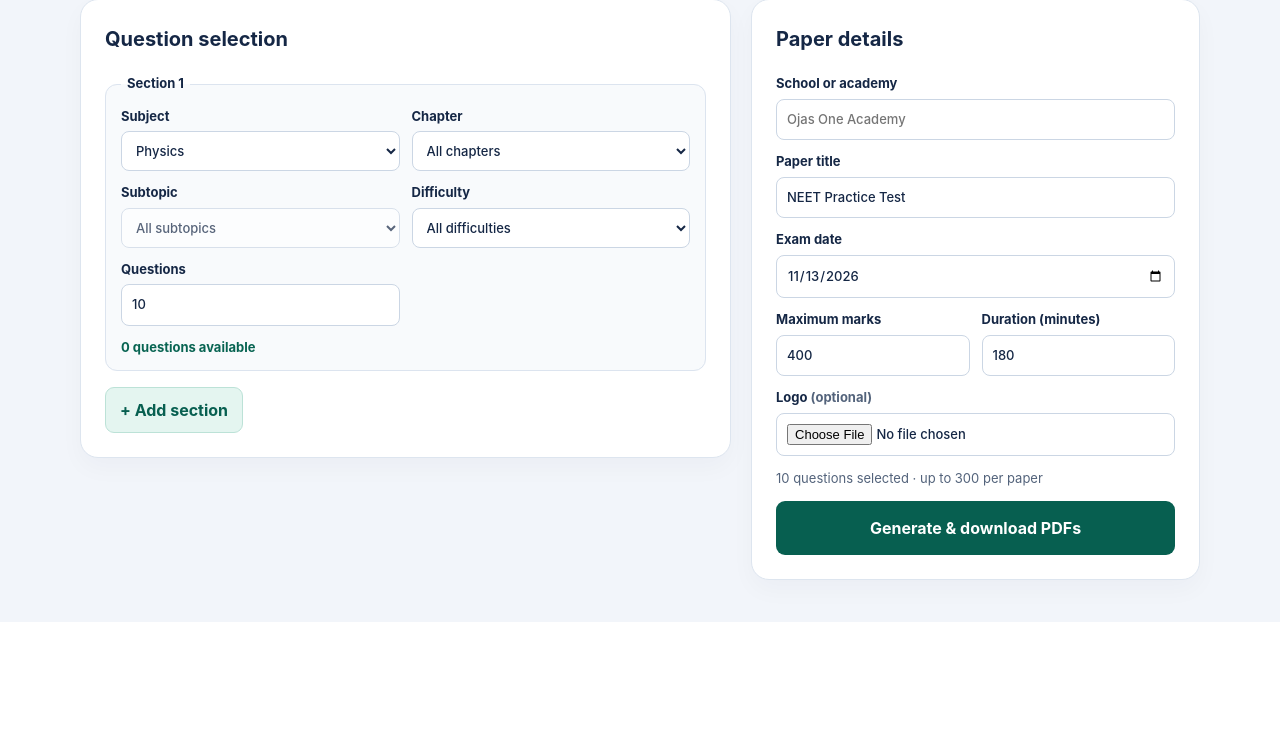
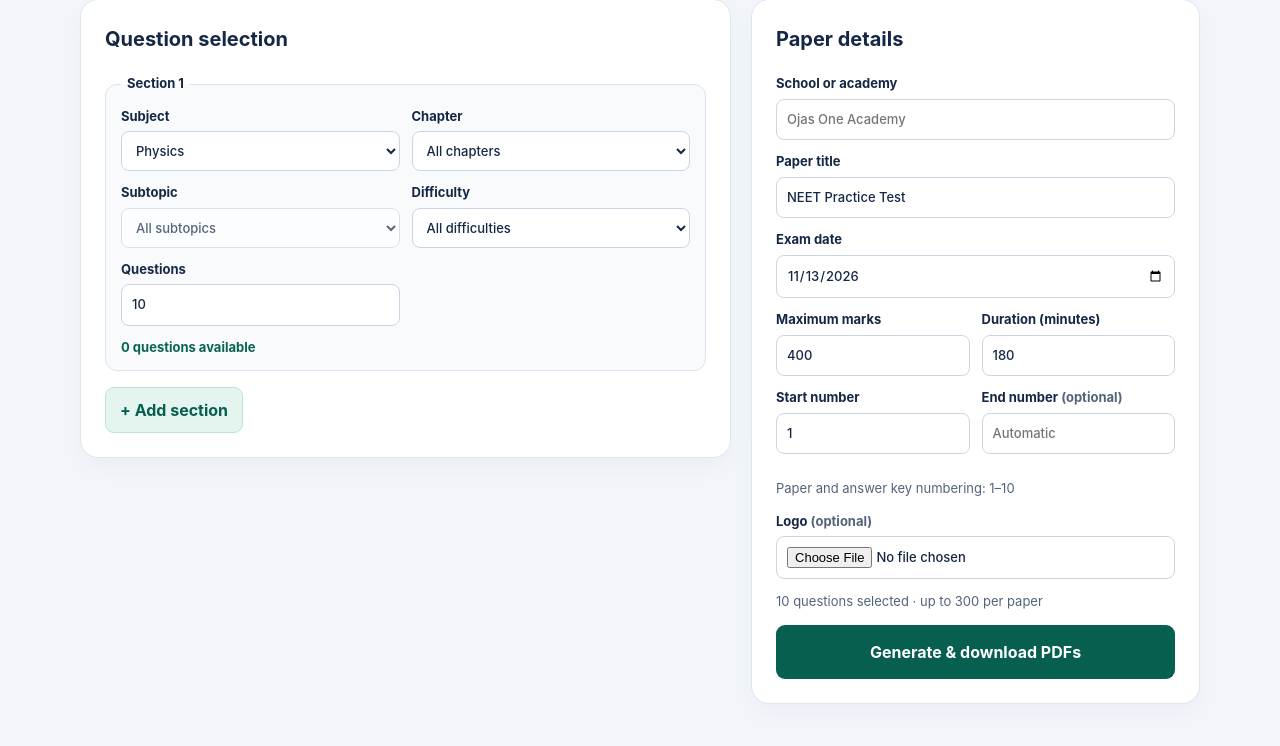
Before and after one commit to smettas/questionpaper-selling-project, a Django app: page / in a window 1280 px wide. Shown: the part 223-969 px from the top of the page. Before the commit the page ends 845 px from the top, so only its background shows below. Run offline with Django 5.2, Linux system fonts and the light colour scheme; data that the repository does not hold is empty.

Commit message:
Add custom numbering to paper and answer key PDFs

```diff
--- a/paper_builder/pdf.py
+++ b/paper_builder/pdf.py
@@ -34,7 +34,7 @@ def build_pdf(details, sections, *, answer_key=False):
         f" &nbsp; | &nbsp; {details['duration']} minutes", body
     ), Spacer(1, 16)])
 
-    number = 0
+    number = details["start_number"] - 1
     for subject, questions in sections:
         heading = Paragraph(subject.upper(), label)
         if answer_key:
--- a/paper_builder/static/paper_builder/builder.js
+++ b/paper_builder/static/paper_builder/builder.js
@@ -49,6 +49,13 @@ function refresh() {
     section.querySelector('.remove').hidden = sections.length === 1;
     total += Number(fields(section).count.value);
   });
+  const start = Number(form.elements.start_number.value);
+  const end = start + total - 1;
+  const range = document.querySelector('#number-range');
+  range.textContent = start > 0 && total > 0
+    ? `Paper and answer key numbering: ${start}–${end}` : '';
+  form.elements.end_number.setCustomValidity(form.elements.end_number.value &&
+    Number(form.elements.end_number.value) !== end ? `Enter ${end} or leave the end number blank.` : '');
   addButton.disabled = sections.length >= 12;
   document.querySelector('#total').textContent = `${total} questions selected · up to 300 per paper`;
 }
@@ -62,6 +69,8 @@ function addSection() {
   update(section, 'subject');
 }
 
+form.elements.start_number.addEventListener('input', refresh);
+form.elements.end_number.addEventListener('input', refresh);
 addButton.onclick = addSection;
 addSection();
 form.addEventListener('submit', async event => {
--- a/paper_builder/templates/paper_builder/index.html
+++ b/paper_builder/templates/paper_builder/index.html
@@ -29,6 +29,11 @@
 <label>Maximum marks<input name="marks" type="number" min="1" max="10000" value="400" required></label>
 <label>Duration (minutes)<input name="duration" type="number" min="1" max="1440" value="180" required></label>
 </div>
+<div class="grid">
+<label>Start number<input name="start_number" type="number" min="1" max="9999" value="1" required></label>
+<label>End number <span class="muted">(optional)</span><input name="end_number" type="number" min="1" max="9999" placeholder="Automatic"></label>
+</div>
+<p id="number-range" class="muted" aria-live="polite"></p>
 <label>Logo <span class="muted">(optional)</span><input type="file" name="logo" accept="image/png,image/jpeg,image/webp"></label>
 <p id="total" aria-live="polite"></p>
 <button class="primary" type="submit">Generate &amp; download PDFs</button>
--- a/paper_builder/views.py
+++ b/paper_builder/views.py
@@ -20,6 +20,8 @@ class PaperDetails(forms.Form):
     institution = forms.CharField(max_length=120)
     title = forms.CharField(max_length=120)
     date = forms.DateField(input_formats=["%Y-%m-%d"])
+    start_number = forms.IntegerField(min_value=1, max_value=9999, required=False)
+    end_number = forms.IntegerField(min_value=1, max_value=9999, required=False)
     marks = forms.IntegerField(min_value=1, max_value=10000)
     duration = forms.IntegerField(min_value=1, max_value=1440)
 
@@ -76,8 +78,11 @@ def builder(request):
 def download(request):
     form = PaperDetails(request.POST)
     if not form.is_valid():
-        return HttpResponse("Check the paper details and try again.", status=400, content_type="text/plain")
+        return HttpResponse(" ".join(f"{field.replace('_', ' ').capitalize()}: {' '.join(errors)}"
+                                     for field, errors in form.errors.items()),
+                            status=400, content_type="text/plain")
     details = {**form.cleaned_data, "logo": None}
+    details["start_number"] = details["start_number"] or 1
     try:
         sections = json.loads(request.POST.get("sections", "[]"))
         if not isinstance(sections, list) or not 1 <= len(sections) <= 12:
@@ -116,8 +121,14 @@ def download(request):
                 query = query.filter(difficulty=difficulty)
             candidates = set(query.values_list("pk", flat=True))
             requests.append((subjects[subject], count, candidates))
-        if sum(count for _, count, _ in requests) > 300:
+        total = sum(count for _, count, _ in requests)
+        if total > 300:
             raise ValueError("Use up to 300 questions per paper.")
+        last_number = details["start_number"] + total - 1
+        if last_number > 9999:
+            raise ValueError("The last question number must be 9999 or lower.")
+        if details["end_number"] is not None and details["end_number"] != last_number:
+            raise ValueError(f"{total} questions starting at {details['start_number']} must end at {last_number}.")
         selected = allocate_sections(requests, eligible)
     except (ValueError, TypeError) as exc:
         return HttpResponse(str(exc), status=400, content_type="text/plain")
```
